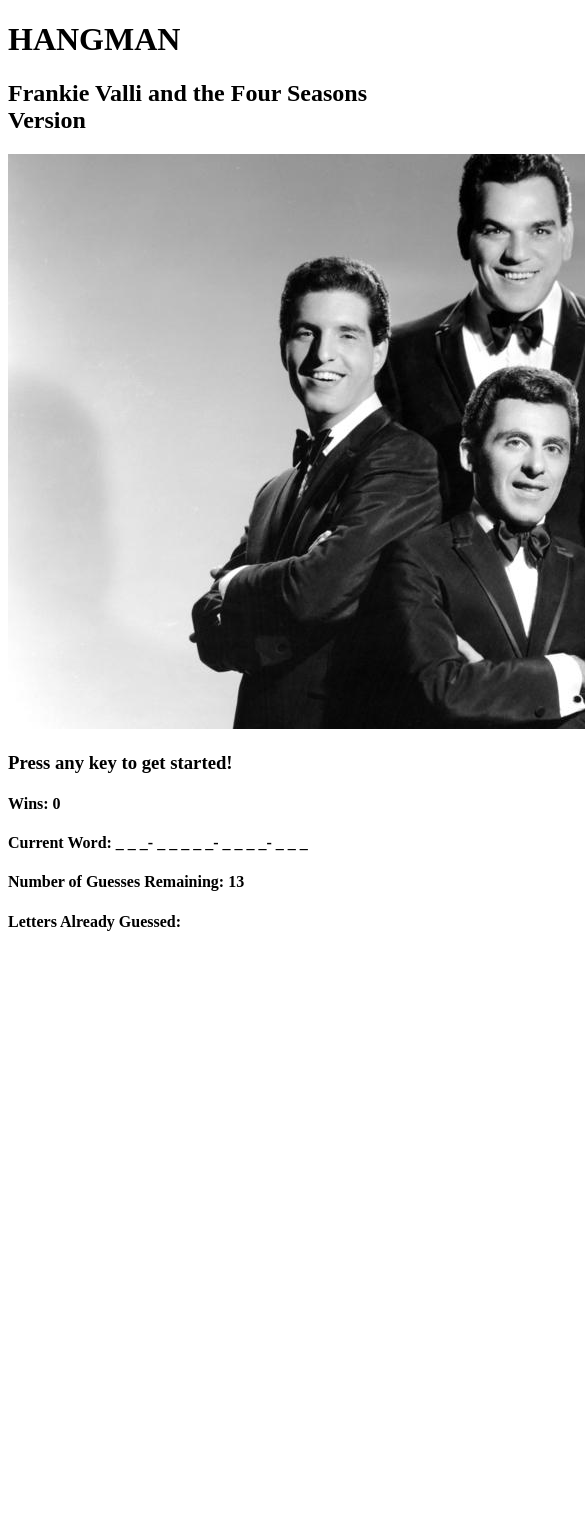
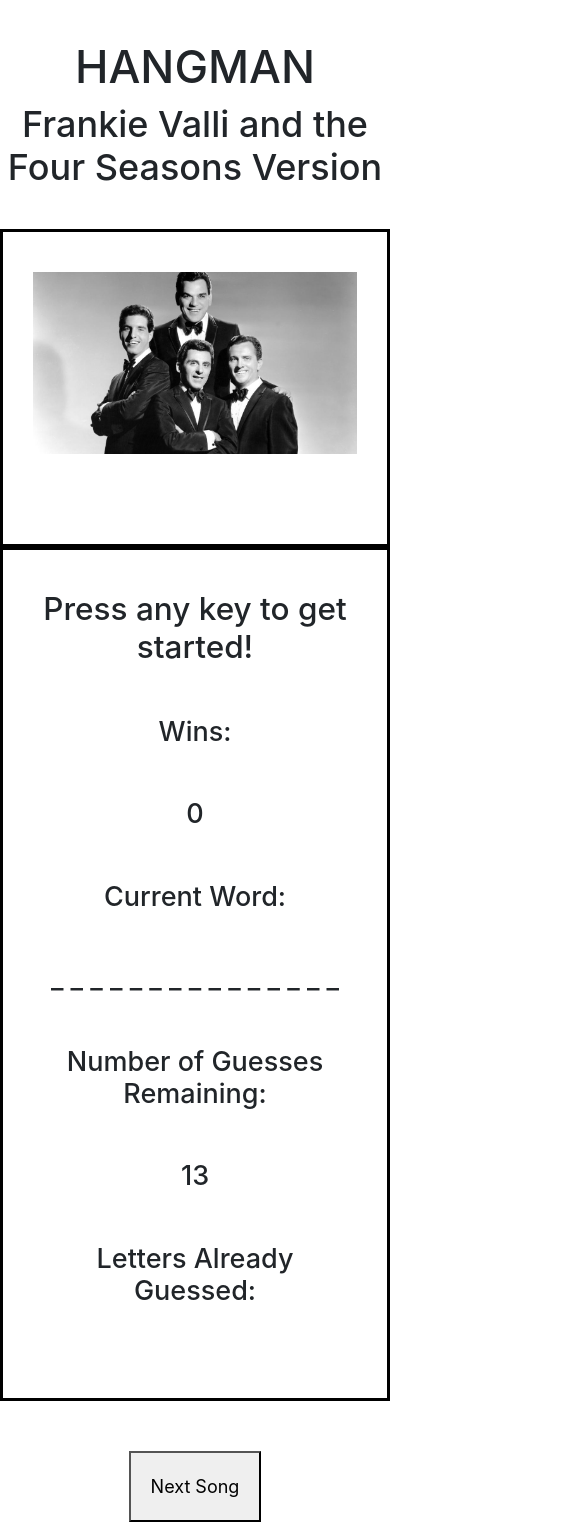
Before and after one commit to kozachukalex/Word_Guess, a plain HTML site: page index.html in a window 390 px wide. Shown: the top 1522 px of the page, 585 px wide, since content can reach past the window. Before the commit the page ends 952 px from the top, so only its background shows below. Drawn offline with nearby package versions, Linux system fonts and the light colour scheme.

Commit message:
base game working, CSSing

```diff
--- a/assets/css/style.css
+++ b/assets/css/style.css
@@ -0,0 +1,43 @@
+*{
+    margin: 0;
+    padding: 0;
+    box-sizing: border-box;
+    position: relative;
+}
+
+html{
+    font-family: Georgia, 'Times New Roman', Times, serif;
+    font-size: 18px;
+}
+
+header{
+    text-align: center;
+    margin: 40px 0;
+}
+
+button {
+    display: block;
+    margin: 0 auto;
+    margin-top: 50px;
+    padding: 20px;
+}
+
+h4{
+    margin: 50px 0;
+}
+
+span{
+    margin-top: 50px;
+    display: block;
+    white-space: nowrap;
+}
+
+.col-md-6{
+    border: 3px solid black;
+    text-align: center;
+    padding: 40px 30px;
+}
+
+#picture{
+    width: 100%;
+}
--- a/assets/javascript/game.js
+++ b/assets/javascript/game.js
@@ -4,56 +4,54 @@ var userChoice = ["a", "b", "c", "d", "e", "f", "g", "h",
 
 var wins = 0
 var g = 13
-var guessesRemaining = g                //set guesses remaining to g to more easily reset upon conditions
+var guessesRemaining = g                                                //set guesses remaining to g to more easily reset upon conditions
 var correctLetters = [];
 var lettersGuessed = [];
 var wrongLetters = [];
 var song = ["Big Girls Dont Cry", "Working My Way Back To You", "My Eyes Adored You", "Walk Like A Man", "A Sunday Kind of Love", ""]
 var chosenSong;
 var w = 0;
-var spaces = 0;
-//variable that tracks where I am in the song array
-function clear() {                                                  //computer starts with first song, and when guesses run out or user is correct, moves to next
+
+
+function clear() {                                                      //clear function to reset after running out of guesses or being correct
     guessesRemaining = g
-    document.getElementById("dashedLetters").innerText = " ";
+    correctLetters = [];
     lettersGuessed = [];
     wrongLetters = [];
-    spaces = 0;
-    return guessesRemaining, dashedLetters, lettersGuessed, wrongLetters, spaces;
+    return guessesRemaining, correctLetters, lettersGuessed, wrongLetters;
 }
-function nextSong() {
-
-    console.log(w);
-    chosenSong = song[w];
+function nextSong() {                                               //tracks W to always give the next song in array (can easily change to random)
+    chosenSong = song[w];                                               //also creates dashes in place of letters of the chosenSong
     chosenSong = chosenSong.toLowerCase();
-    console.log(chosenSong);
     w++;
-    console.log(w);
     for (d = 0; d < chosenSong.length; d++) {
-        console.log(d)
         if (chosenSong[d] === " ") {
-            document.getElementById("dashedLetters").innerText += "-";
-            spaces++;
+            correctLetters.push(chosenSong[d]);
         }
         else {
-            document.getElementById("dashedLetters").innerText += " _ ";
+            correctLetters.push("_");
         }
     }
-    return w, chosenSong, spaces;
+    return w, chosenSong,correctLetters;
 };
 
-function updateBoard() {
+function updateBoard() {                                          //keeps track of wins, could have alternatively done a "return wins;" but practicing function calling
     document.getElementById("wins").innerText = wins;
+    document.getElementById("correctLetters").innerText = correctLetters.join(" ");
     document.getElementById("guessesRemaining").innerText = guessesRemaining;
     document.getElementById("wrongLetters").innerText = wrongLetters;
 }
 
+function next(){
+    clear();
+    nextSong();
+    updateBoard();
 
+}
 
-
+clear();                                                         //calls initial functions to prepare the game
+nextSong();
 updateBoard();
-clear();
-nextSong();
 
 
 
@@ -75,9 +73,7 @@ document.onkeyup = function (event) {
             for (c = 0; c < chosenSong.length; c++) {               //loop the chosenSong to verify if userGuess input matches any letter
                 if (userGuess === chosenSong[c]) {
                     lettersGuessed.push(userGuess);
-                    correctLetters = userGuess + correctLetters;
-                    dashedLetters[c] = userGuess;                   //correctLetters is an array that will receive correct letters, need to figure out how to
-                    console.log(correctLetters);                    //replace the dashes with the correct letter, in the correct order
+                    correctLetters.splice(c, 1,  userGuess);
                 }
             }
 
@@ -87,23 +83,23 @@ document.onkeyup = function (event) {
                 guessesRemaining--;
             }
         }
-        else {
+        else {                                                      //notifies player if select non-alphabet option
             alert("You must select a letter of the alphabet to play!")
         }
-        if ((correctLetters.length + spaces) === chosenSong.length) {
+        if (correctLetters.indexOf("_") === -1) {               //checks if all correct letters have been found +  no _ remain
             wins++;
-            alert("The answer is:" + chosenSong);
-            clear();
-            nextSong();
+            chosenSong = chosenSong.toUpperCase();
+            document.getElementById("answer").innerHTML ="The answer is: <br><br><br>"  + "<p style='font-size: 48px;'>" + chosenSong + "</p>";                                               // want to change to a button that user clicks to move to next song
+
         }
-        if (guessesRemaining === 0) {
+        if (guessesRemaining === 0) {                                   //when guesses = 0, alerts user and gives answer, resets game for next song
             alert("Out of guesses! The correct answer was:" + chosenSong);
-            clear();
-            nextSong();
+
         }
         updateBoard();
     }
     if (wins === 5) {
         alert("Well done! You guessed them all!")
     }
+
 };
--- a/index.html
+++ b/index.html
@@ -8,21 +8,31 @@
     <title>Document</title>
 
     <link rel="stylesheet" href="assets/css/reset.css">
+    <link rel="stylesheet" href="https://stackpath.bootstrapcdn.com/bootstrap/4.1.1/css/bootstrap.min.css" integrity="sha384-WskhaSGFgHYWDcbwN70/dfYBj47jz9qbsMId/iRN3ewGhXQFZCSftd1LZCfmhktB"
+        crossorigin="anonymous">
     <link rel="stylesheet" href="assets/css/style.css">
 </head>
 
 <body>
+    <header>
         <h1> HANGMAN </h1>
         <h2> Frankie Valli and the Four Seasons Version</h2>
-
-    <img src="assets/images/StartPicture4seasons.jpg" alt="Group picture">
-
+    </header>
+    <div class="container">
+        <div class="row">
+            <div class="card-body col-md-6">
+                <img id="picture" src="assets/images/StartPicture4seasons.jpg" alt="Group picture">
+            <h4>
+                <span id = "answer"></span>
+            </h4>
+            </div>
+            <div class="col-md-6">
                 <h3> Press any key to get started!</h3>
                 <h4> Wins:
                     <span id="wins"> </span>
                 </h4>
                 <h4> Current Word:
-        <span id="dashedLetters"> </span>
+                    <span id="correctLetters"> </span>
                 </h4>
                 <h4> Number of Guesses Remaining:
                     <span id="guessesRemaining"> </span>
@@ -30,8 +40,13 @@
                 <h4> Letters Already Guessed:
                     <span id="wrongLetters"> </span>
                 </h4>
+            </div>
+        </div>
+    </div>
 
     <script src="assets/javascript/game.js"></script>
+
+    <button onclick="next()"> Next Song </button>
 
 </body>
 
```
Lines whose indentation alone changed are shown as unchanged.
